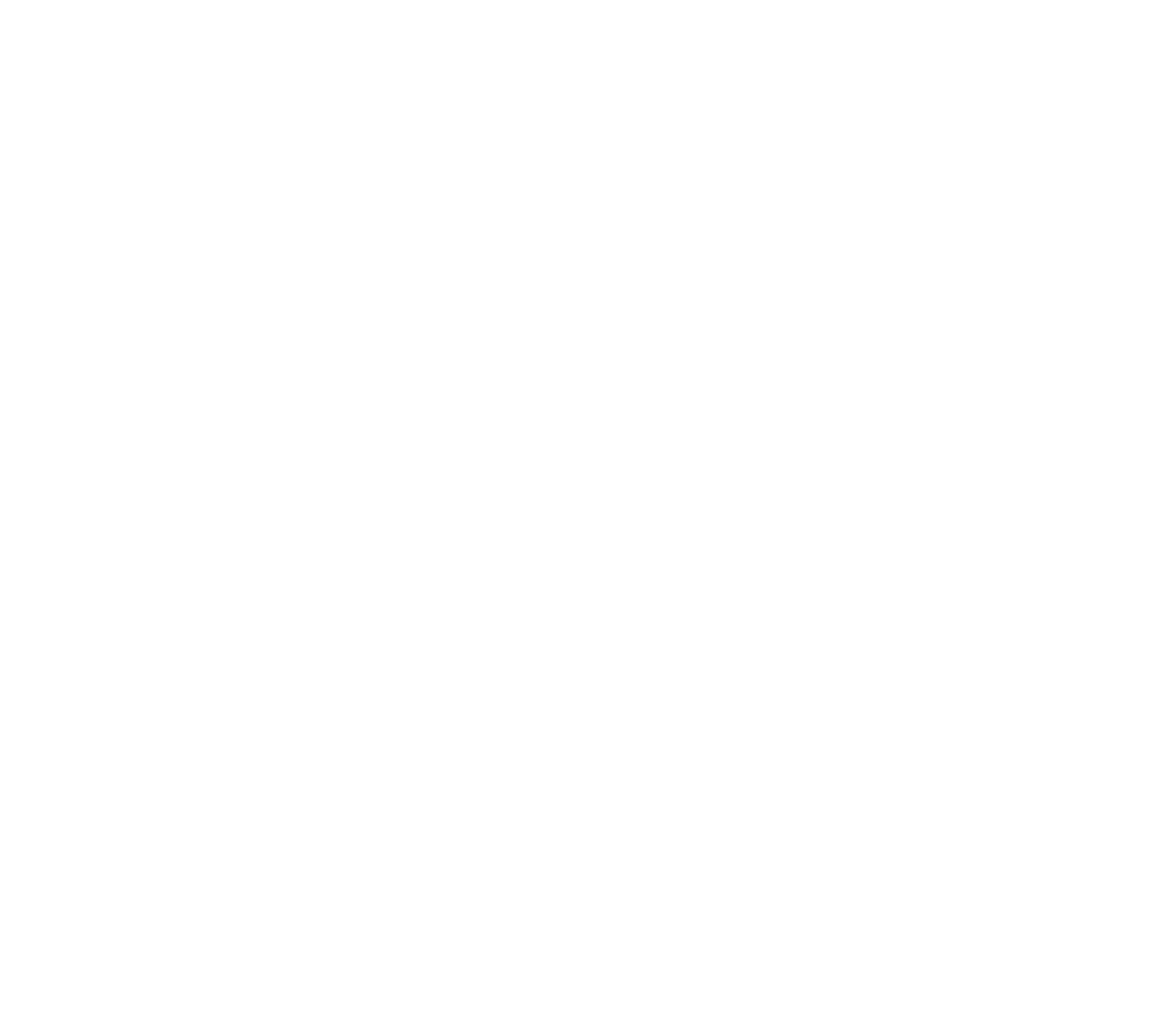
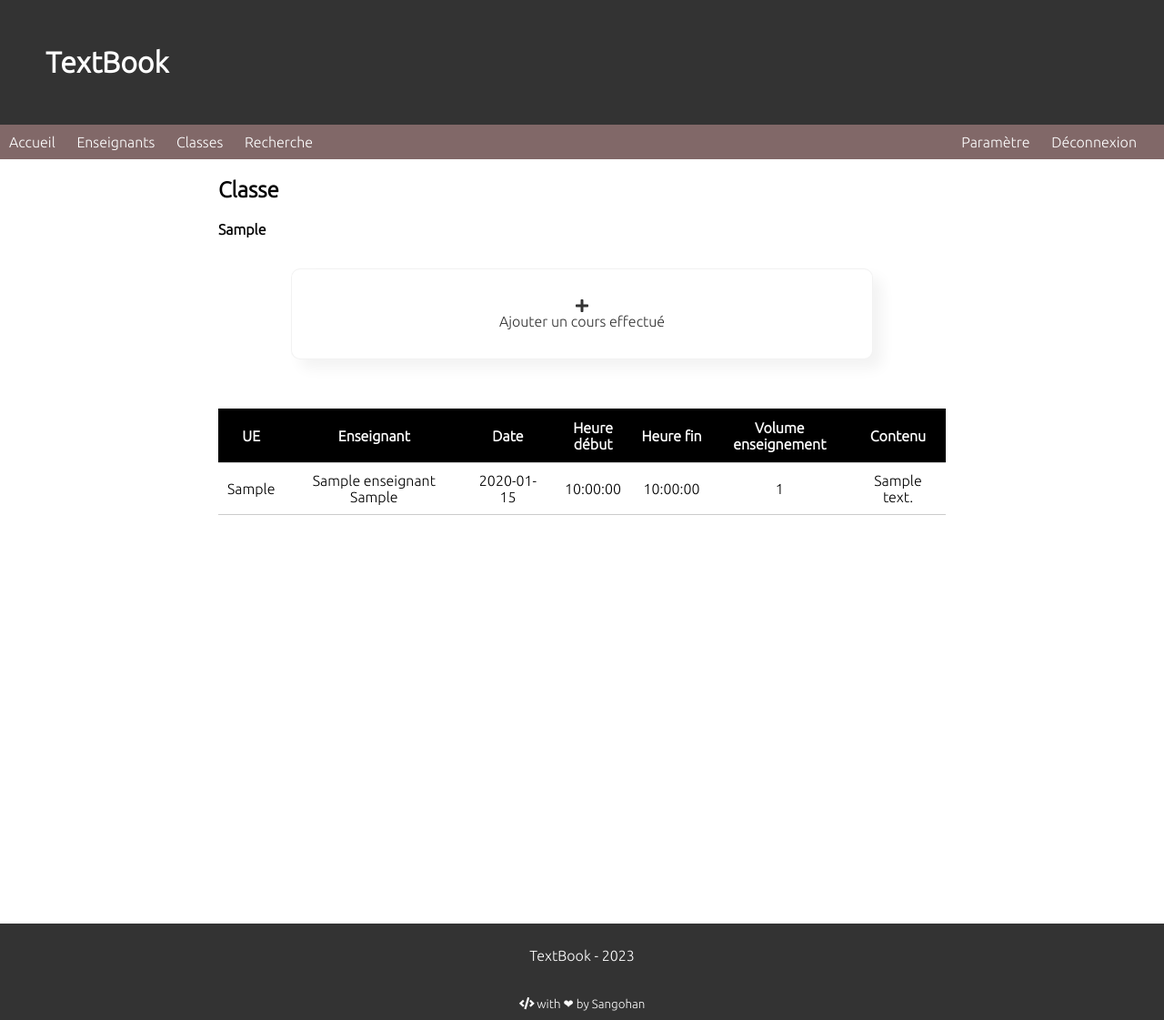
Before and after one commit to lucgmensah/TextBook, a PHP site: page /front/classe/voir_plus.php?classe=1 in a window 1280 px wide. Before the commit the page is empty. Shown: the whole page at 91% size. Before the commit the page ends 800 px from the top, so only its background shows below. Run offline with PHP 8.4, Linux system fonts and the light colour scheme; the visitor is signed in with stand-in values (Sample User, id 1); tables that the repository leaves empty or names only in its code hold one stand-in row (values such as "Sample post").

Commit message:
#feat : voir plus, ajouter via classe

```diff
--- a/front/classe/index.php
+++ b/front/classe/index.php
@@ -62,7 +62,9 @@
                                 <tr>
                                     <td><?= $classe['LIB_CLASSE']?></td>
                                     <td>
-                                        <i class="fas fa-eye"></i>
+                                        <a href="voir_plus.php?classe=<?php echo $classe['ID_CLASSE'] ?>">
+                                            <i class="fas fa-eye"></i>
+                                        </a>
                                     </td>
                                 </tr>
                             <?php endforeach ?>
--- a/front/classe/voir_plus.php
+++ b/front/classe/voir_plus.php
@@ -0,0 +1,106 @@
+<?php
+    session_start();
+
+    if(!isset($_SESSION['utilisateur'])){
+        header("Location: ../../index.php");
+        exit();
+    }
+
+    require_once '../../back/bd.php'; // inclure le fichier connexion.php
+
+    // Recuperer les informations sur la classe
+    $classe_id = $_GET['classe'];
+    $sql = "SELECT * FROM classe WHERE ID_CLASSE = :classe_id";
+    $stmt = $db->prepare($sql);
+    $stmt->bindValue(':classe_id', $classe_id);
+    $stmt->execute();
+    $classe = $stmt->fetch(PDO::FETCH_ASSOC);
+
+    // Recuperer les informations sur les enseignements
+    $sql = "SELECT * FROM enseigner INNER JOIN classe ON enseigner.ID_CLASSE = classe.ID_CLASSE INNER JOIN ue ON enseigner.ID_UE = ue.ID_UE INNER JOIN enseignant ON enseigner.ID_ENSEIGNANT = enseignant.ID_ENSEIGNANT WHERE enseigner.ID_CLASSE = :classe_id";
+    $stmt = $db->prepare($sql);
+    $stmt->bindValue(':classe_id', $classe_id);
+    $stmt->execute();
+    $result = $stmt->fetchAll(PDO::FETCH_ASSOC);
+
+?>
+<!DOCTYPE html>
+<html lang="fr">
+    <head>
+        <meta charset="UTF-8">
+        <meta http-equiv="X-UA-Compatible" content="IE=edge">
+        <meta name="viewport" content="width=device-width, initial-scale=1.0">
+        <link rel="icon" type="image/x-icon" href="assets/favicon.ico" />
+        <link rel="stylesheet" href="../../css/style.css">
+        <link rel="stylesheet" href="../../css/accueil.css">
+        <title>TextBook - Classe</title>
+    </head>
+    <body>
+        <?php include("header.php") ?>
+
+        <main>
+            <div class="accueil">
+                <h2>Classe</h2>
+                <p>
+                    <strong>
+                    <?php
+                        echo $classe['LIB_CLASSE'];
+                    ?>
+                    </strong>
+                </p>
+                <br>
+                <div class="actions">
+                    <div class="action">
+                        <a href="../ajouter_enseignement.php?classe=<?php echo $classe['ID_CLASSE'] ?>">
+                            <i class="fas fa-plus"></i>
+                            <span>Ajouter un cours effectué</span>
+                        </a>
+                    </div>
+                </div>
+                <br> <br> <br>
+                <div class="tableau">
+                    <table>
+                        <thead>
+                            <tr>
+                                <th>UE</th>
+                                <th>Enseignant</th>
+                                <th>Date</th>
+                                <th>Heure début</th>
+                                <th>Heure fin</th>
+                                <th>Volume enseignement</th>
+                                <th>Contenu</th>
+                            </tr>
+                        </thead>
+                        <tbody>
+                            <?php
+                            foreach($result as $enseignement){
+                                echo "<tr>";
+                                echo "<td>".$enseignement['LIB_UE']."</td>";
+                                echo "<td>".$enseignement['NOM']." ".$enseignement['PRENOM']."</td>";
+                                echo "<td>".$enseignement['DATE_ENS']."</td>";
+                                echo "<td>".$enseignement['DEBUT_ENS']."</td>";
+                                echo "<td>".$enseignement['FIN_ENS']."</td>";
+                                echo "<td>".$enseignement['VOL_ENS']."</td>";
+                                echo "<td>".$enseignement['CONTENU']."</td>";
+                                echo "</tr>";
+                            }
+                            ?>
+                        </tbody>
+                    </table>
+                </div>
+            </div>
+        </main>
+
+        <footer>
+            <p>TextBook - 2023</p>
+            <br>
+            <small><i class="fas fa-code"></i> with ❤ by Sangohan</small>
+        </footer>
+
+        <!-- Font Awesome icons (free version)-->
+        <script src="https://use.fontawesome.com/releases/v5.15.3/js/all.js" crossorigin="anonymous"></script>
+        <script>
+
+        </script>
+    </body>
+</html>
```
Also changed, not shown: front/ajouter_enseignement.php (+11 -1 lines).
